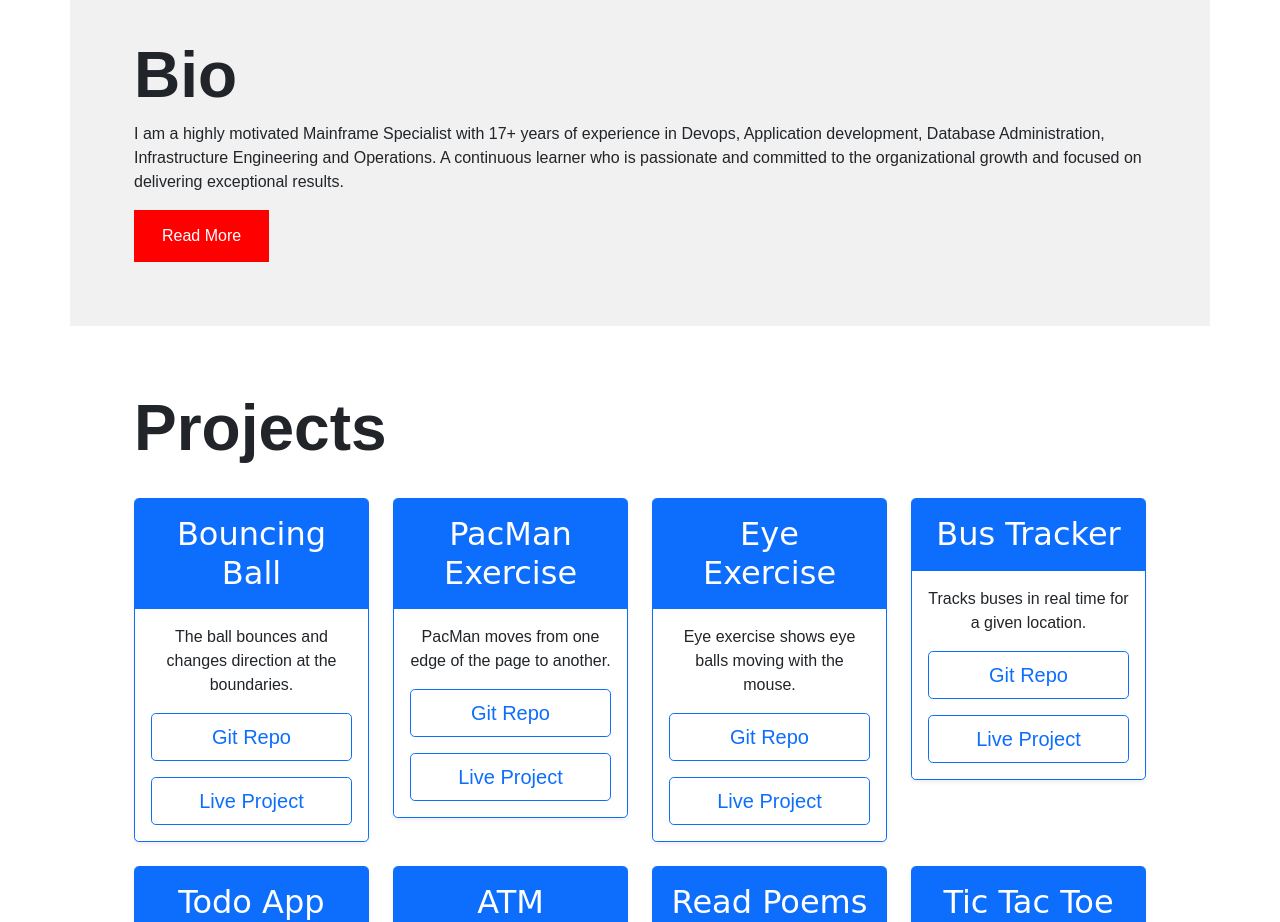
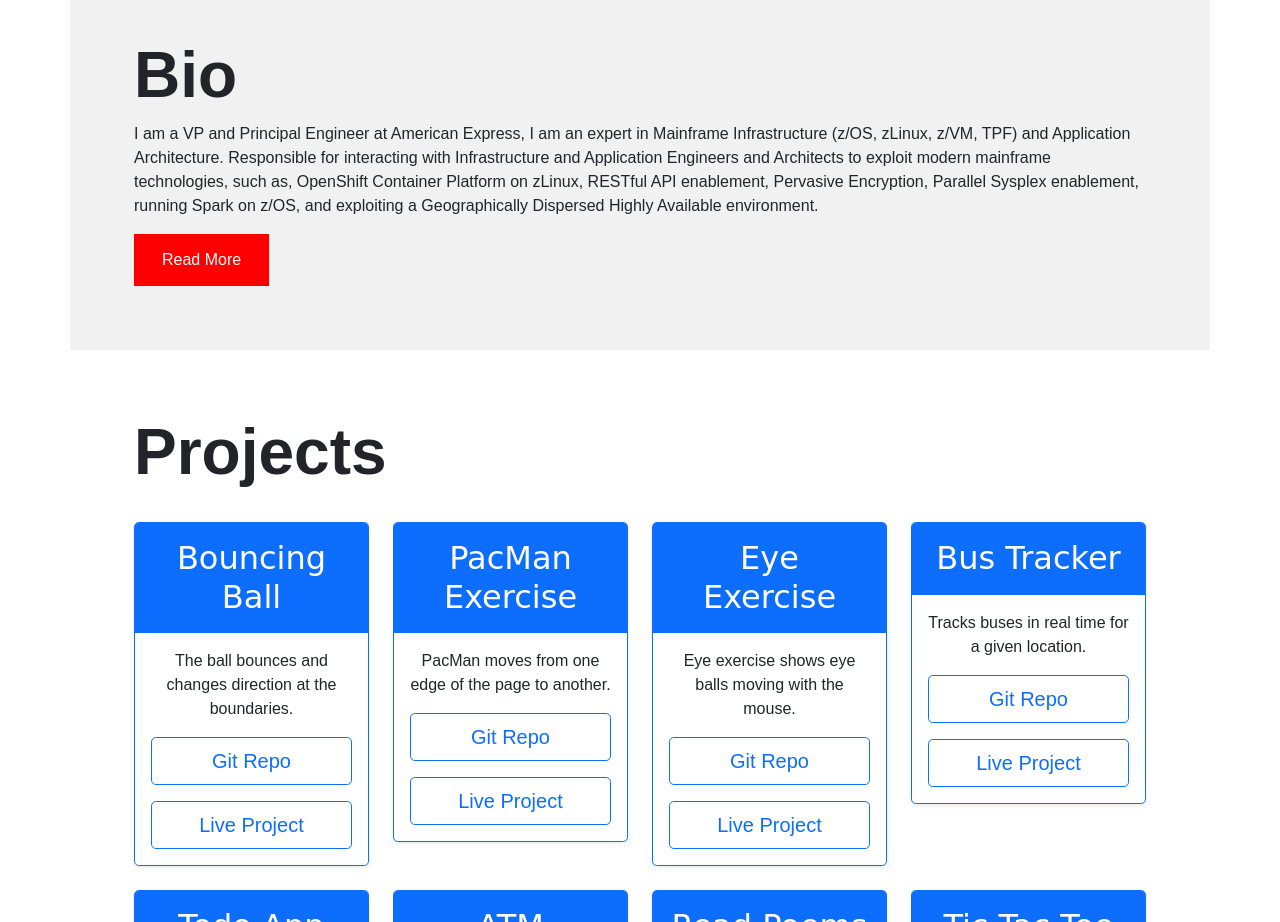
Before and after one commit to jagcloud/jagcloud.github.io, a plain HTML site: page index.html in a window 1280 px wide. Shown: the part 800-1722 px from the top of the page. Drawn offline with nearby package versions, Linux system fonts and the light colour scheme; a web font is replaced by a local one.

Commit message:
Update index.html

```diff
--- a/index.html
+++ b/index.html
@@ -129,8 +129,8 @@ img {
   <div class="container" style="background-color:#f1f1f1">
     <div class="row">
        <h1 class="xlarge-font"><b>Bio</b></h1>
-        <p>I am a highly motivated Mainframe Specialist with 17+ years of experience in Devops, Application development, Database Administration, Infrastructure Engineering and Operations. A continuous learner who is passionate and committed to the organizational growth and focused on delivering exceptional results. </p>
-        <a href="bio.html"><button class="button" style="background-color:red"> Read More </button></a>
+        <p>I am a VP and Principal Engineer at American Express, I am an expert in Mainframe Infrastructure (z/OS, zLinux, z/VM, TPF) and Application Architecture. Responsible for interacting with Infrastructure and Application Engineers and Architects to exploit modern mainframe technologies, such as, OpenShift Container Platform on zLinux, RESTful API enablement, Pervasive Encryption, Parallel Sysplex enablement, running Spark on z/OS, and exploiting a Geographically Dispersed Highly Available environment. </p>
+      <a href="bio.html"><button class="button" style="background-color:red"> Read More </button></a>
     </div>
   </div>
 
```
